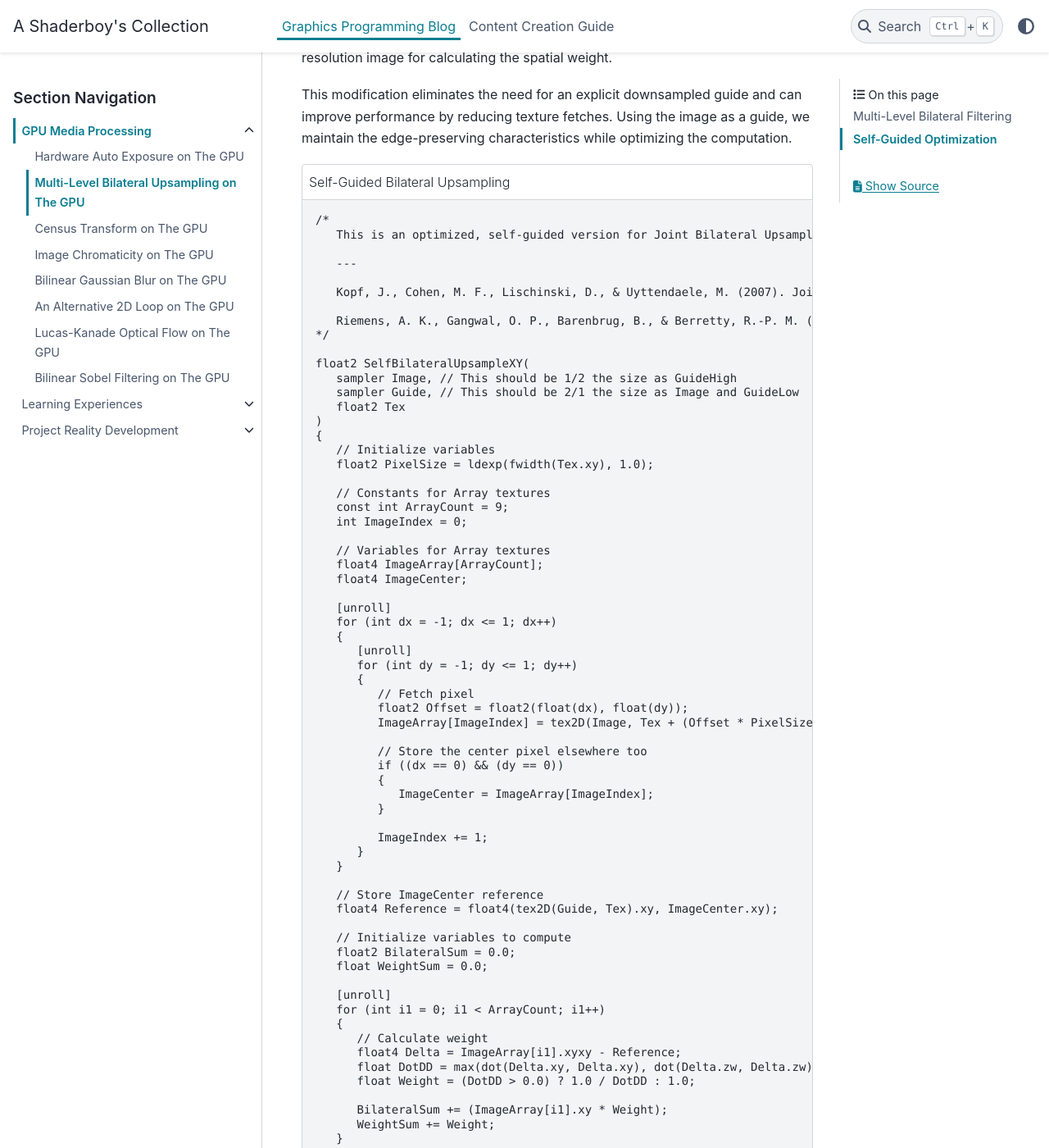
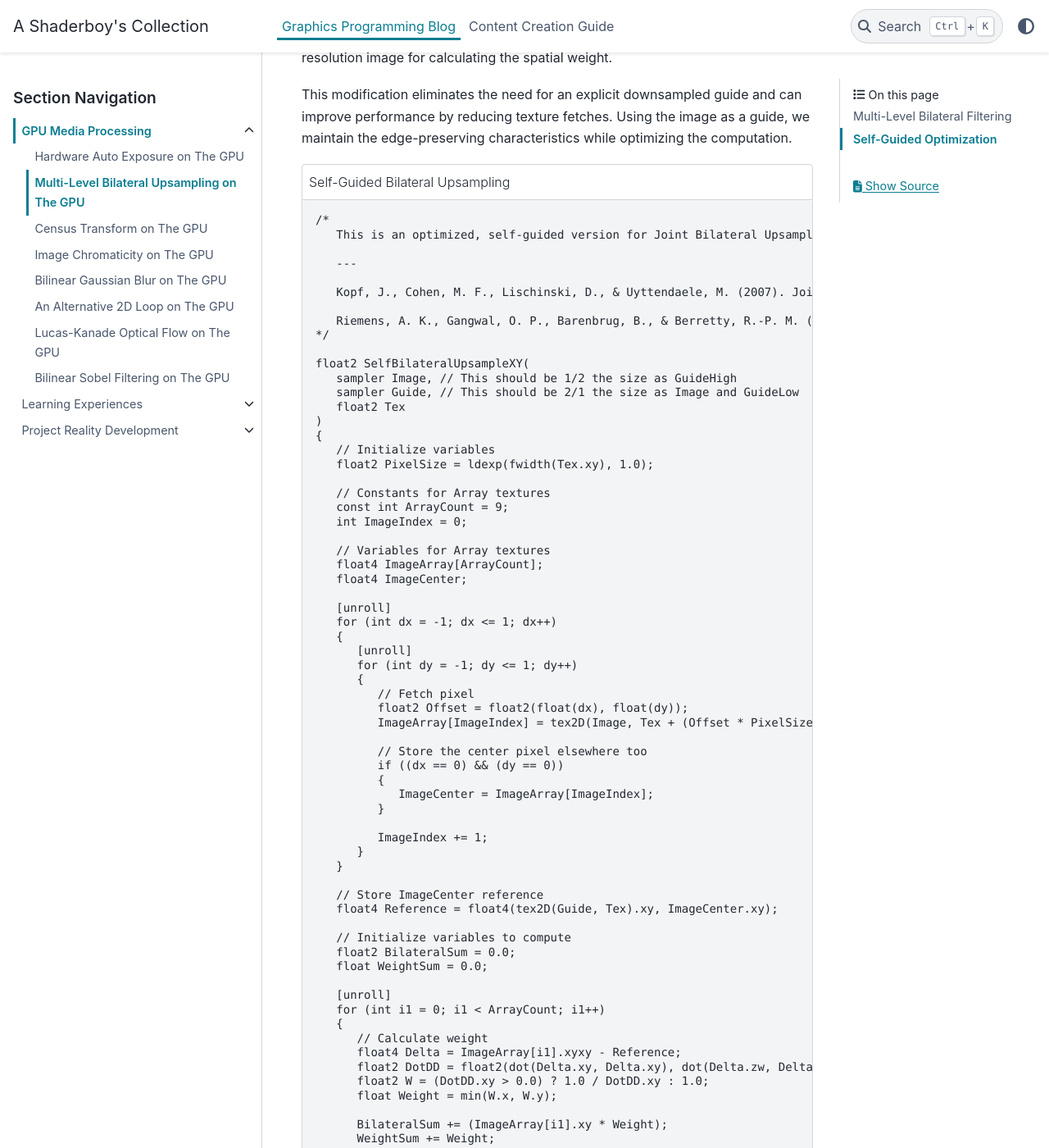
Before and after one commit to papadanku/papadanku.github.io, a Sphinx documentation site: the page built from doc/source/blog/gpu/bilateral.rst, in a window 1280 px wide and 1400 px high, scrolled down 1976 px. Shown: the whole window at 82% size. Built offline with Sphinx 7.4.7 and the PyData theme 0.15.4, drawn with Linux system fonts in a browser that asks for light colours; some of the changed text lies outside the part shown.

Commit message:
Update bilateral.rst

```diff
--- a/doc/source/blog/gpu/bilateral.rst
+++ b/doc/source/blog/gpu/bilateral.rst
@@ -137,8 +137,9 @@ This modification eliminates the need for an explicit downsampled guide and can
       {
          // Calculate weight
          float4 Delta = ImageArray[i1].xyxy - Reference;
-         float DotDD = max(dot(Delta.xy, Delta.xy), dot(Delta.zw, Delta.zw));
-         float Weight = (DotDD > 0.0) ? 1.0 / DotDD : 1.0;
+         float2 DotDD = float2(dot(Delta.xy, Delta.xy), dot(Delta.zw, Delta.zw));
+         float2 W = (DotDD.xy > 0.0) ? 1.0 / DotDD.xy : 1.0;
+         float Weight = min(W.x, W.y);
 
          BilateralSum += (ImageArray[i1].xy * Weight);
          WeightSum += Weight;
```
